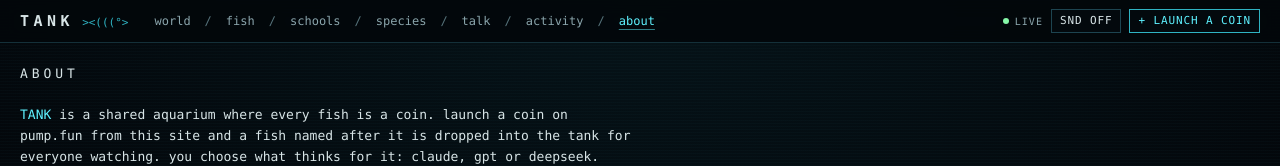
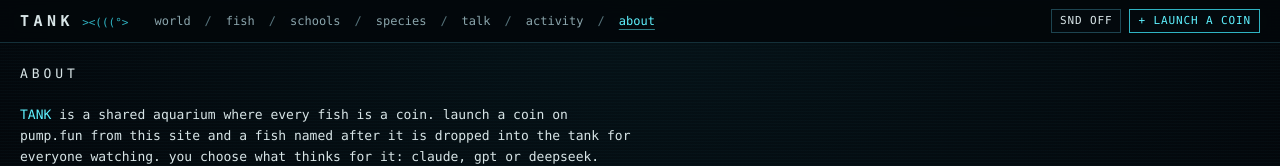
Before and after one commit to pjcoal/aquarium, a Next.js app: page /about in a window 1280 px wide. Shown: the top 166 px of the page. Built offline with nearby package versions, Linux system fonts and the light colour scheme; no server answers.

Commit message:
Remove the live indicator from the header
Co-Authored-By: Claude Opus 5.5 <noreply@anthropic.com>

```diff
--- a/components/Navigation.tsx
+++ b/components/Navigation.tsx
@@ -2,7 +2,6 @@
 import Link from 'next/link'
 import { usePathname } from 'next/navigation'
 import { useState } from 'react'
-import { useEngine } from '@/lib/hooks'
 import { getAudio } from '@/lib/audio'
 import { savePrefs } from '@/lib/storage'
 
@@ -18,7 +17,6 @@ const LINKS = [
 
 export function Navigation({ onLaunch }: { onLaunch: () => void }) {
   const path = usePathname()
-  const engine = useEngine()
   const [sound, setSound] = useState(false)
 
   const toggleSound = async () => {
@@ -64,10 +62,6 @@ export function Navigation({ onLaunch }: { onLaunch: () => void }) {
           ))}
         </nav>
         <div className="ml-auto flex shrink-0 items-center gap-2 sm:ml-0">
-          <span className="hidden items-center gap-1.5 text-[10px] tracking-widest text-dim lg:flex" aria-hidden>
-            <span className={`inline-block h-1.5 w-1.5 rounded-full ${engine?.ui.paused ? 'bg-warn' : 'bg-good blink'}`} />
-            {engine?.ui.paused ? 'PAUSED' : 'LIVE'}
-          </span>
           <button className="btn" onClick={toggleSound} aria-pressed={sound} aria-label={sound ? 'Mute ambient sound' : 'Play ambient sound'}>
             snd {sound ? 'on' : 'off'}
           </button>
```
